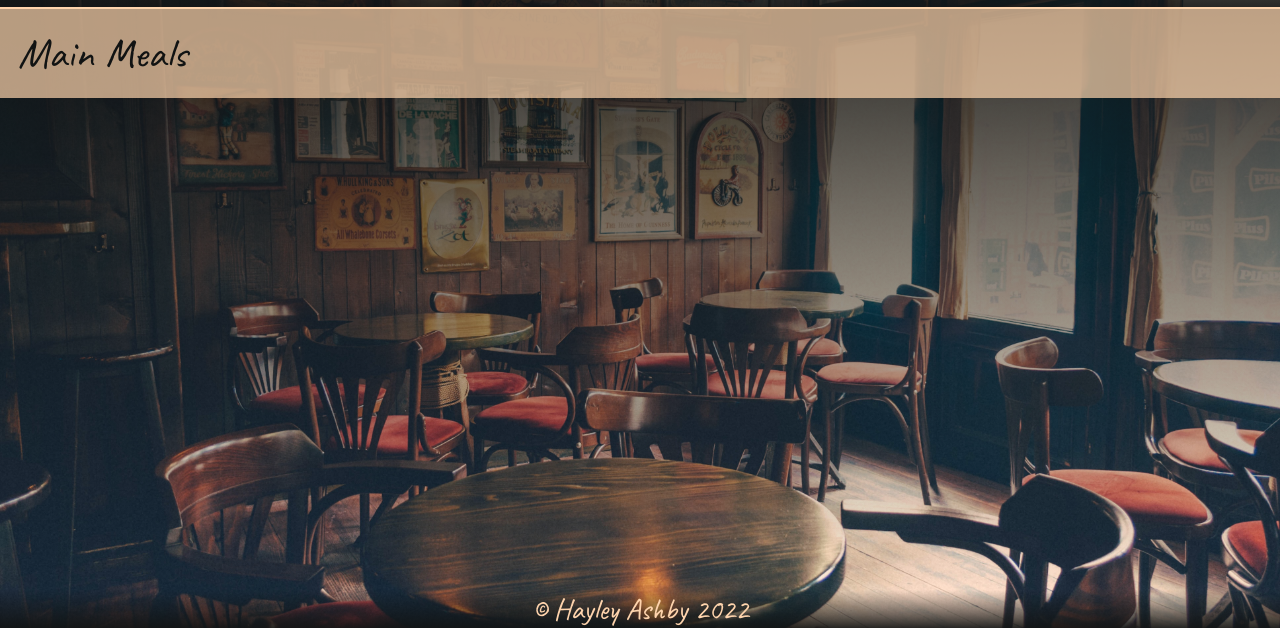
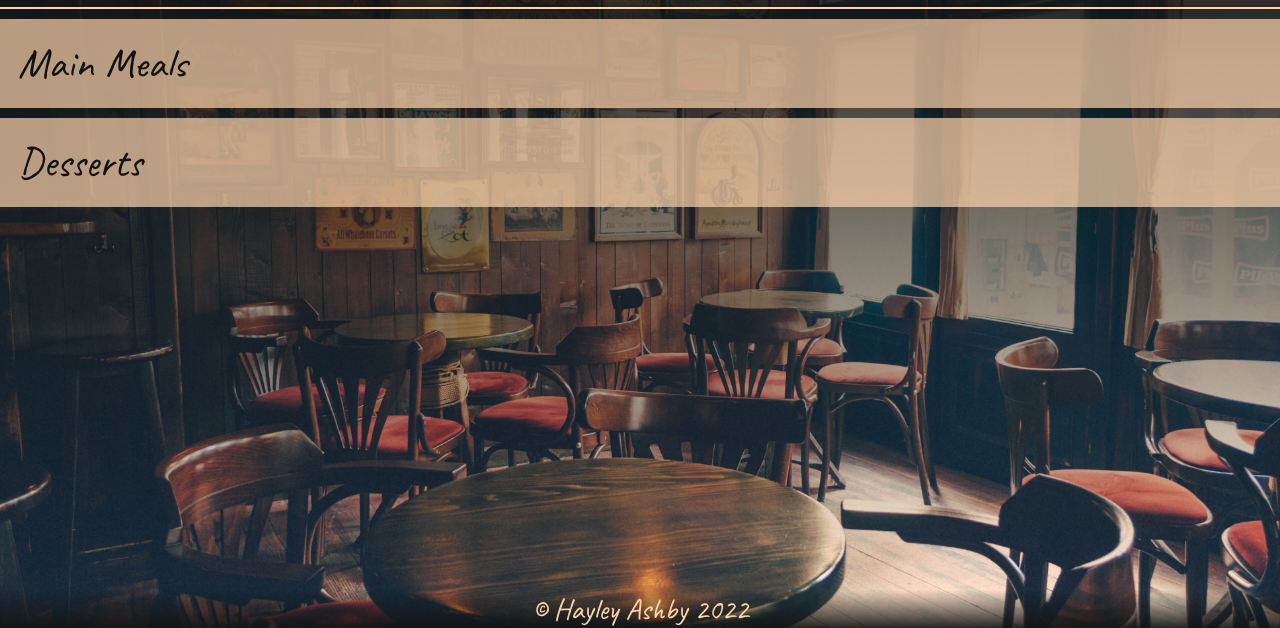
Before and after one commit to hayleyashby7/Restaurant, a website built with webpack: page dist/index.html in a window 1280 px wide. Both pictures are taken after a click on the button "MENU". Shown: the part 172-800 px from the top of the page. Built offline with nearby package versions, Linux system fonts and the light colour scheme.

Commit message:
Added in collapsing menus for mains and desserts.

```diff
--- a/src/scripts/menu.js
+++ b/src/scripts/menu.js
@@ -26,26 +26,65 @@ function MenuItem(name, image, description, price) {
 export function menuContent() {
 	const menuDiv = document.createElement("div");
 
-	const mainMeals = document.createElement("button");
-	mainMeals.innerHTML = "Main Meals";
-	mainMeals.classList.add("collapse");
-	menuDiv.appendChild(mainMeals);
+	menuDiv.appendChild(addMainsCollapse());
+	menuDiv.appendChild(addMainsContent());
 
-	const menuContent = document.createElement("div");
-	menuContent.classList.add("content-text", "menu-content");
-	menuDiv.appendChild(menuContent);
+	menuDiv.appendChild(addDessertCollapse());
+	menuDiv.appendChild(addDessertsContent());
 
-	parseMenuData(menuContent);
+	parseMenuData(menuDiv);
 
 	return menuDiv;
 }
 
+function addMainsCollapse() {
+	const mainMeals = document.createElement("button");
+	mainMeals.innerHTML = "Main Meals";
+	mainMeals.classList.add("collapse");
+
+	return mainMeals;
+}
+
+function addMainsContent() {
+	const mainsContent = document.createElement("div");
+	mainsContent.classList.add("content-text", "menu-content", "mains");
+
+	return mainsContent;
+}
+
+function addDessertCollapse() {
+	const desserts = document.createElement("button");
+	desserts.innerHTML = "Desserts";
+	desserts.classList.add("collapse");
+
+	return desserts;
+}
+
+function addDessertsContent() {
+	const dessertsContent = document.createElement("div");
+	dessertsContent.classList.add("content-text", "menu-content", "desserts");
+
+	return dessertsContent;
+}
+
 function parseMenuData(menuDiv) {
 	const fullMenu = data.Menu;
+	const mains = menuDiv.querySelectorAll(".mains")[0];
+	const desserts = menuDiv.querySelectorAll(".desserts")[0];
 
 	for (const item of fullMenu) {
 		const newItem = new MenuItem(item.Name, item.Image, item.Text, item.Price);
-		menuDiv.appendChild(addItem(newItem));
+
+		switch (item.Course) {
+			case "Main":
+				mains.appendChild(addItem(newItem));
+				break;
+			case "Dessert":
+				desserts.appendChild(addItem(newItem));
+				break;
+			default:
+				break;
+		}
 	}
 }
 
--- a/src/styles/menu.css
+++ b/src/styles/menu.css
@@ -49,6 +49,7 @@
 	border: none;
 	text-align: left;
 	outline: none;
+	margin-top: 10px;
 }
 
 .collapse:hover,
```
Also changed, not shown: dist/main.js.
